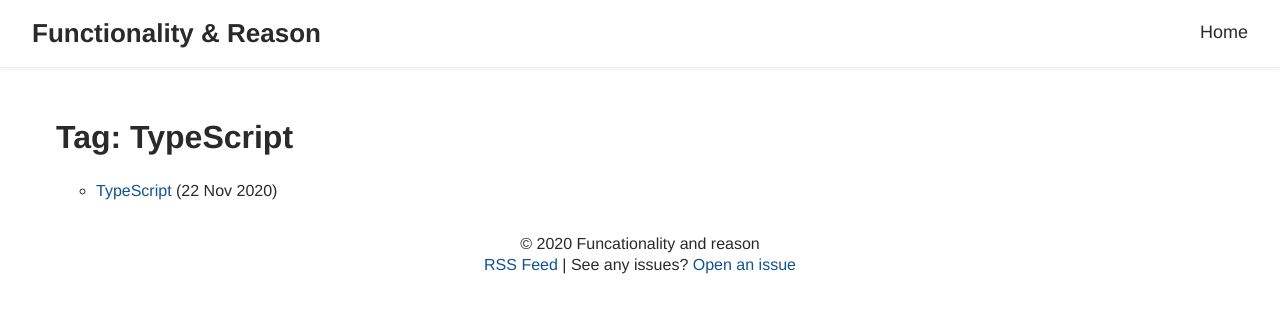
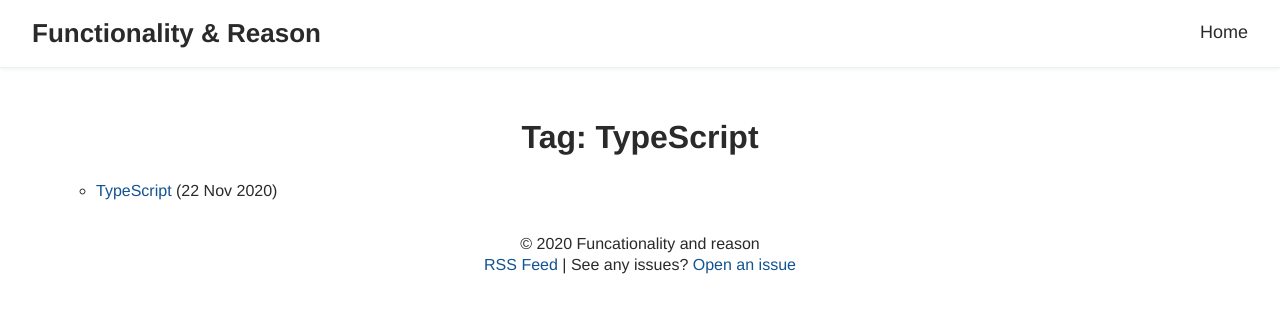
Before and after one commit to leachjustin18/functionalityandreason, a Jekyll site: the page built from tag/typescript.md, in a window 1280 px wide. Shown: the top 313 px of the page. Built offline with Jekyll 4.4.1, drawn with Linux system fonts in a browser that asks for light colours; some web fonts are replaced.

Commit message:
Update title to be center
Update div to be main

```diff
--- a/_layouts/tagpage.html
+++ b/_layouts/tagpage.html
@@ -1,14 +1,15 @@
 ---
 layout: default
 ---
-<div class="tagPage">
-    <h1>Tag: {{ page.tag }}</h1>
+<main class="tagPage">
+    <h1 class="tagPage__title">Tag: {{ page.tag }}</h1>
     <ul>
         {% for post in site.tags[page.tag] %}
-        <li class="tagPage__listItem"><a href="{{ post.url }}" class="tagPage__link">{{ post.title }}</a>
+        <li class="tagPage__listItem">
+            <a href="{{ post.url }}" class="tagPage__link">{{ post.title }}</a>
             ({{ post.date | date_to_string }})<br>
             {{ post.description }}
         </li>
         {% endfor %}
     </ul>
-</div>
+</main>
--- a/_sass/tagPage.scss
+++ b/_sass/tagPage.scss
@@ -1,5 +1,9 @@
 .tagPage {
     @extend %pageContainer;
+
+    &__title {
+        text-align: center;
+    }
 
     &__link {
         @extend %link;
```
